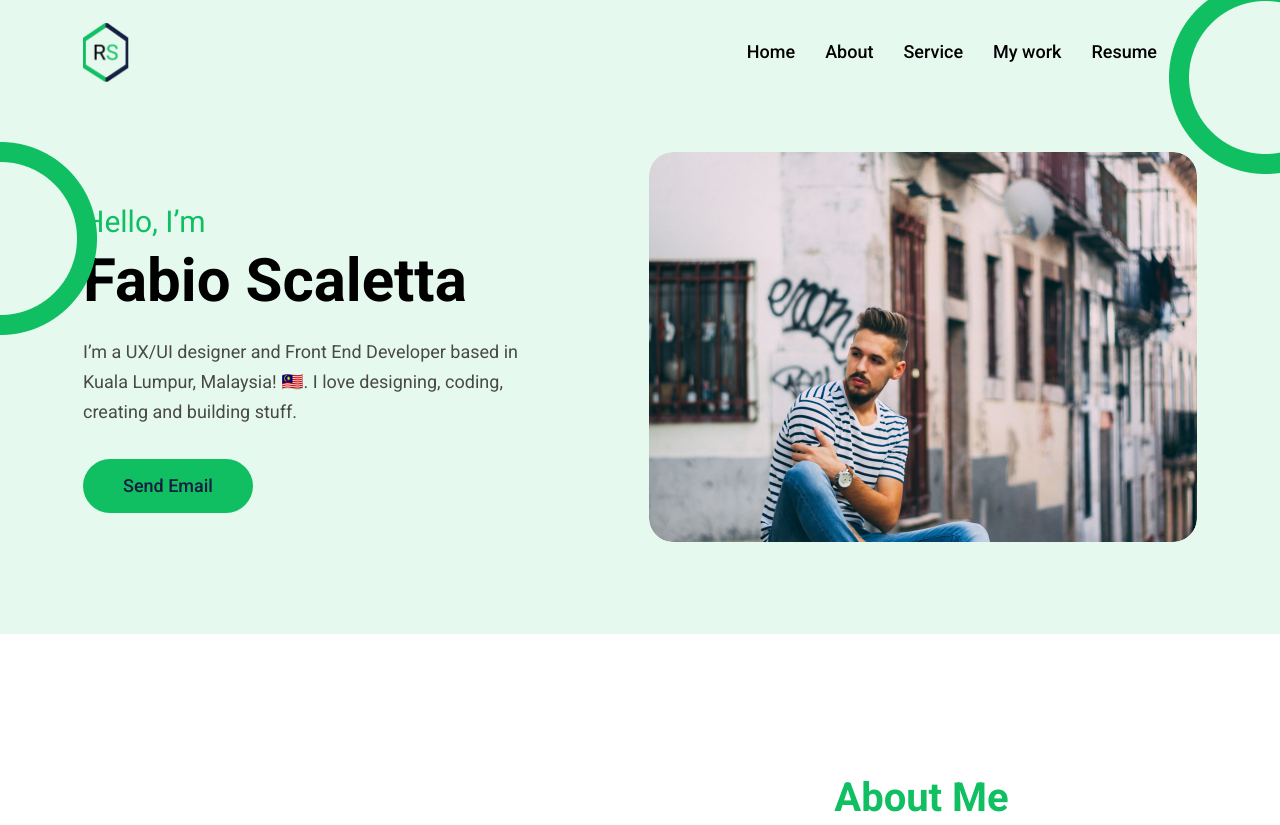
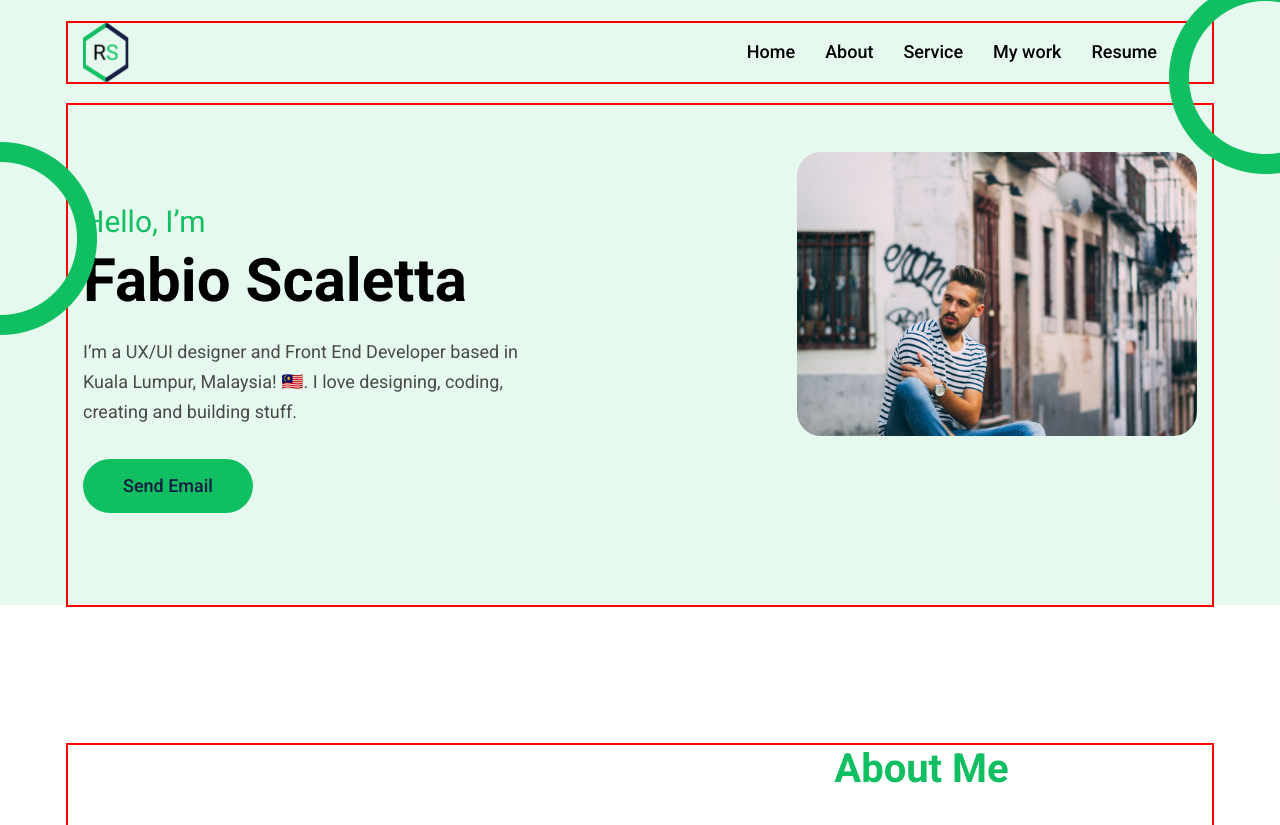
Before and after one commit to luzhnyak/fabio-scaletta, a plain HTML site: page index.html in a window 1280 px wide. Shown: the top 825 px of the page. Drawn offline with nearby package versions, Linux system fonts and the light colour scheme.

Commit message:
Add mobile first

```diff
--- a/css/style.css
+++ b/css/styles.css
@@ -65,14 +65,29 @@ img {
   padding-bottom: 130px;
 }
 .container {
-  width: 1144px;
-  margin-left: auto;
-  margin-right: auto;
+  margin: 0 auto;
   padding-left: 15px;
   padding-right: 15px;
+  outline: 2px solid red;
+  /* outline-offset: -2px; */
+}
 
-  /* outline: 2px solid red;
-  outline-offset: -2px; */
+@media only screen and (min-width: 576px) {
+  .container {
+    width: 576px;
+  }
+}
+
+@media only screen and (min-width: 768px) {
+  .container {
+    width: 768px;
+  }
+}
+
+@media only screen and (min-width: 1144px) {
+  .container {
+    width: 1144px;
+  }
 }
 
 /* ===================== /UTILITES =====================*/
@@ -163,18 +178,36 @@ img {
 
 .hero-section {
   background: rgba(15, 191, 97, 0.1);
-  padding-top: 47px;
-  padding-bottom: 92px;
 }
 
-.hero-wrapper {
+.hero-container {
   display: flex;
   justify-content: space-between;
 }
 
+@media only screen and (min-width: 768px) {
+  .hero-container {
+    padding-top: 30px;
+    padding-bottom: 60px;
+  }
+}
+
+@media only screen and (min-width: 1144px) {
+  .hero-container {
+    padding-top: 47px;
+    padding-bottom: 92px;
+  }
+}
+
 .hero-left-wrapper {
-  padding-top: 52px;
+  padding-top: 0px;
   width: 476px;
+}
+
+@media only screen and (min-width: 1144px) {
+  .hero-left-wrapper {
+    padding-top: 52px;
+  }
 }
 
 .hero-suptitle {
@@ -197,8 +230,15 @@ img {
   margin-bottom: 32px;
 }
 
-.hero-section img {
+.hero-img {
   border-radius: 24px;
+}
+
+@media only screen and (min-width: 768px) {
+  .hero-img {
+    width: 400px;
+    height: auto;
+  }
 }
 
 /* ===================== /HERO =====================*/
@@ -247,7 +287,6 @@ img {
 }
 
 .about-section p {
-  width: 551px;
   margin-bottom: 20px;
 }
 
@@ -273,6 +312,15 @@ img {
   background-position: center;
   width: 14px;
   height: 11px;
+}
+
+@media only screen and (min-width: 768px) {
+  .about-section p {
+    width: 551px;
+  }
+}
+
+@media only screen and (min-width: 1144px) {
 }
 
 /* ===================== /ABOUT =====================*/
@@ -301,7 +349,7 @@ img {
 }
 
 .services-titles-item {
-  display: flex;
+  /* display: flex; */
   font-weight: 500;
   font-size: 20px;
   line-height: 1.5;
@@ -352,10 +400,6 @@ img {
   padding: 50px;
 }
 
-.services-card-wrapper {
-  width: 380px;
-}
-
 .services-card-title {
   font-weight: 400;
   font-size: 16px;
@@ -400,6 +444,24 @@ img {
 
 .services-card-img {
   margin-top: -93px;
+}
+
+@media only screen and (max-width: 767px) {
+  .services-card-img {
+    display: none;
+  }
+}
+
+@media only screen and (min-width: 768px) {
+  .services-titles-item {
+    display: flex;
+  }
+  .services-card-wrapper {
+    width: 380px;
+  }
+}
+
+@media only screen and (min-width: 1144px) {
 }
 
 /* ===================== /SERVICES =====================*/
--- a/index.html
+++ b/index.html
@@ -18,7 +18,7 @@
       href="https://cdn.jsdelivr.net/npm/modern-normalize@1.1.0/modern-normalize.min.css"
     />
 
-    <link rel="stylesheet" href="./css/style.css" />
+    <link rel="stylesheet" href="./css/styles.css" />
   </head>
   <body>
     <!-- HEADER -->
@@ -53,7 +53,7 @@
     <main>
       <!-- HERO -->
       <section class="hero-section">
-        <div class="hero-wrapper container">
+        <div class="hero-container container">
           <div class="hero-left-wrapper">
             <p class="hero-suptitle">Hello, I’m</p>
             <h1 class="hero-title">Fabio Scaletta</h1>
@@ -64,12 +64,14 @@
             </p>
             <button class="btn" type="button">Send Email</button>
           </div>
-          <img
-            src="./img/hero/hero.jpg"
-            alt="Fabio Scaletta"
-            width="548"
-            height="390"
-          />
+          <div>
+            <img
+              class="hero-img"
+              src="./img/hero/hero.jpg"
+              alt="Fabio Scaletta"
+              width="548"
+            />
+          </div>
         </div>
       </section>
 
```
